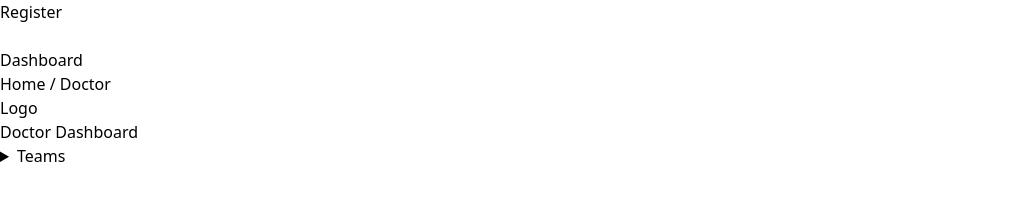
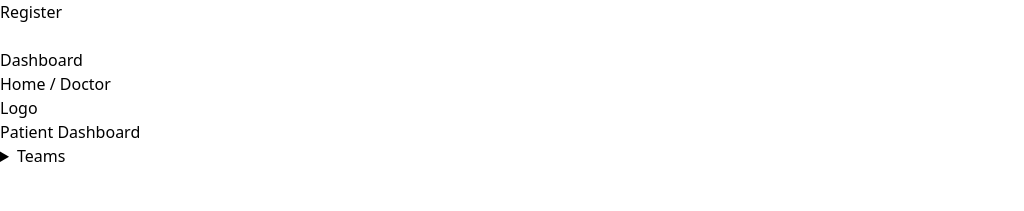
Before and after one commit to Rasheed124/Health-Medical-App, a React (Vite) app: page /patient in a window 1280 px wide. Shown: the part 1289-1500 px from the top of the page, without its empty margins (0-1024 px from the left). Built offline with nearby package versions, Linux system fonts and the light colour scheme.

Commit message:
Health APP

```diff
--- a/src/components/PatientSidebar.jsx
+++ b/src/components/PatientSidebar.jsx
@@ -14,7 +14,7 @@ const PatientSidebar = () => {
               href=""
               className="block rounded-lg bg-gray-100 px-4 py-2 text-sm font-medium text-gray-700"
             >
-              Doctor Dashboard
+              Patient Dashboard
             </a>
           </li>
 
```
